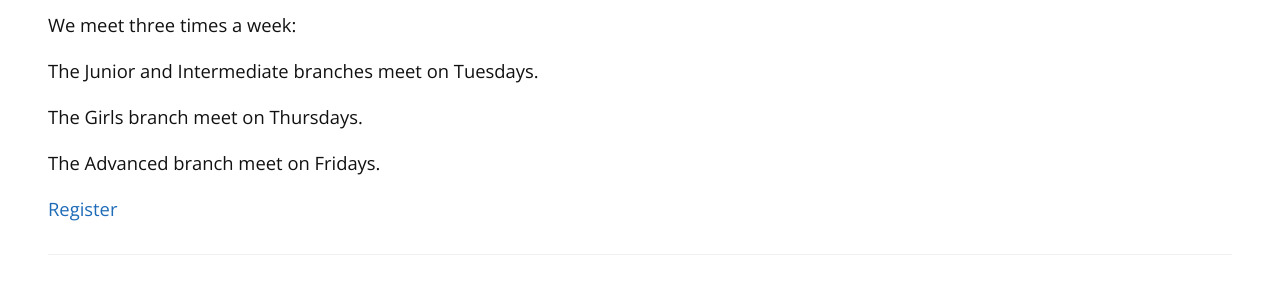
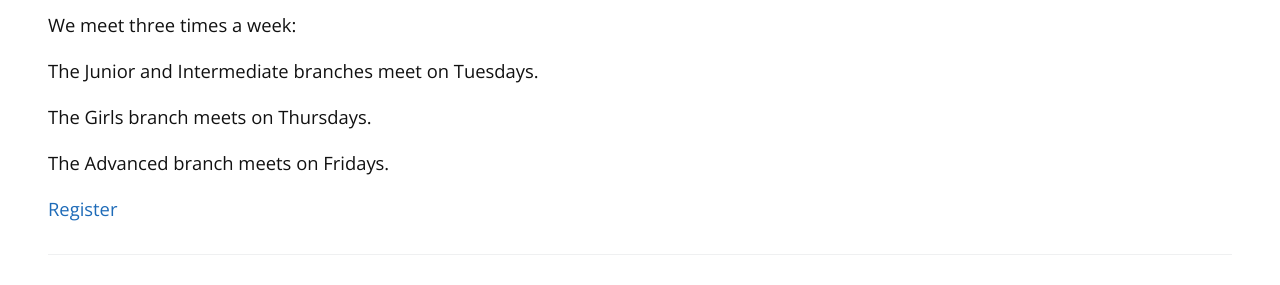
Before and after one commit to mcpt/mcpt.github.io, a Jekyll site: the page built from index.md, in a window 1280 px wide. Shown: the part 322-607 px from the top of the page. Built offline with Jekyll 4.4.1, drawn with Linux system fonts in a browser that asks for light colours.

Commit message:
Fix typo.

```diff
--- a/index.md
+++ b/index.md
@@ -8,8 +8,8 @@ We meet three times a week:
 
 The Junior and Intermediate branches meet on Tuesdays.
 
-The Girls branch meet on Thursdays.
+The Girls branch meets on Thursdays.
 
-The Advanced branch meet on Fridays.
+The Advanced branch meets on Fridays.
 
 [Register](/register/)
```
